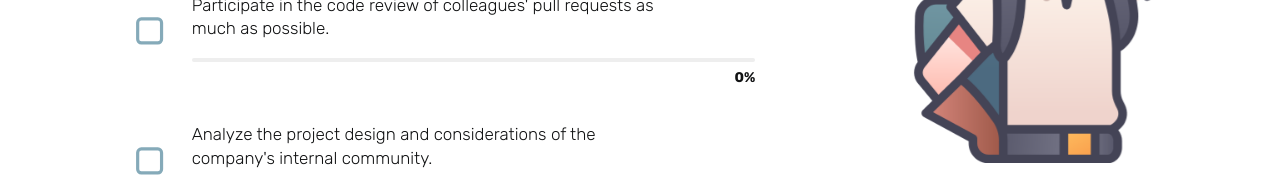
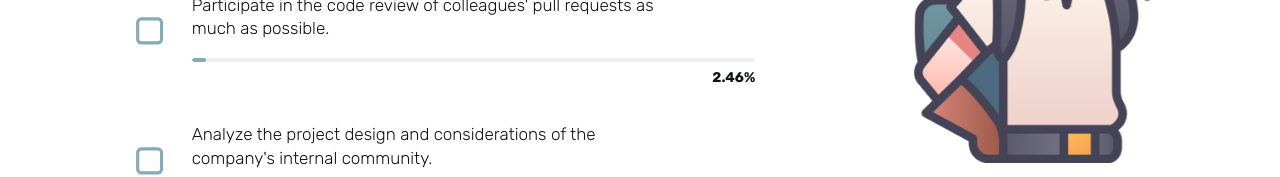
Before and after one commit to LQYld/promise-of-the-new-year, a Nuxt app: page /2024 in a window 1280 px wide. Shown: the part 637-814 px from the top of the page. Built offline with nearby package versions, Linux system fonts and the light colour scheme.

Commit message:
feat: Added percentage as calculation formula

```diff
--- a/pages/2024/index.vue
+++ b/pages/2024/index.vue
@@ -41,23 +41,23 @@ const workFlag = {
   flagList: [
     {
       value: "Participate in the code review of colleagues' pull requests as much as possible.",
-      percentage: 0
+      percentage: () => ((9/366)*100).toFixed(2)
     },
     {
       value: "Analyze the project design and considerations of the company's internal community.",
-      percentage: 0
+      percentage: () => ((9/366)*100).toFixed(2)
     },
     {
       value: "Spend over 50% of the time coding, over 20% of the time participating in business.",
-      percentage: 0
+      percentage: () => ((9/366)*100).toFixed(2)
     },
     {
       value: "Write documents in a timely manner to summarize and review every requirement.",
-      percentage: 0
+      percentage: () => ((9/366)*100).toFixed(2)
     },
     {
       value: 'At least promote one rank.',
-      percentage: 0
+      percentage: () => ((0/1)*100).toFixed(2)
     }
   ]
 }
@@ -67,19 +67,19 @@ const lifeFlag = {
   flagList: [
     {
       value: "Go back to your hometown several times and spend more time with your parents.",
-      percentage: 0
+      percentage: (0).toFixed(2)
     },
     {
       value: "Take a spontaneous trip in China and gain an in-depth understanding of the local customs and culture.",
-      percentage: 0
+      percentage: (0).toFixed(2)
     },
     {
       value: "Discard the previous lifestyle and pursue a comfortable and free attitude towards life.",
-      percentage: 0
+      percentage: () => ((9/366)*100).toFixed(2)
     },
     {
       value: "Organize several camping activities to relax the body and mind and get close to nature.",
-      percentage: 0
+      percentage: (0).toFixed(2)
     }
   ]
 }
@@ -93,27 +93,27 @@ const personalFlag = {
     },
     {
       value: "Publish more than 50 articles externally, with no restrictions on topics, in order to acquire a small number of subscribers.",
-      percentage: 0
+      percentage: () => ((0/50)*100).toFixed(2)
     },
     {
       value: "Continue to delve into front-end technology and become proficient in nodejs, java, sql, nginx, and docker.",
-      percentage: 0
+      percentage: () => (1/6*100).toFixed(2)
     },
     {
       value: "Read 24 books with no limitations on the scope, and summarize the insights and experiences.",
-      percentage: 0
+      percentage: () => (0/24*100).toFixed(2)
     },
     {
       value: "Summarize the front-end resume design tutorial and summarize the negotiation话术of hard and soft skills in the interview.",
-      percentage: 0
+      percentage: () => (0/1).toFixed(2)
     },
     {
       value: "Improve the ability to write true and false codes, and reflect the data structure design and algorithmic capabilities in programming.",
-      percentage: 0
+      percentage: () => (0/366*100).toFixed(2)
     },
     {
       value: "On the LeetCode platform, strive to complete all algorithmic problems of easy and medium difficulty.",
-      percentage: 0
+      percentage: () => (0/366*100).toFixed(2)
     },
     {
       value: "Strive to submit code on GitHub every day and turn all contribution values in 2024 green.",
@@ -121,19 +121,19 @@ const personalFlag = {
     },
     {
       value: "Finish learning the source code of Vue and React, and submit more than 10 technical PRs in the open source community, with no restrictions on projects.",
-      percentage: 0
+      percentage: () => (0/10*100).toFixed(2)
     },
     {
       value: "Try publishing works on media platforms, including but not limited to Douyin, Twitter, Xiaohongshu, YouTube, and Bilibili.",
-      percentage: 0
+      percentage: () => (0/1*100).toFixed(2)
     },
     {
       value: "Attempt to develop a side business and earn the first pot of gold. There are no restrictions on the direction or industry.",
-      percentage: 0
+      percentage: () => (0/1*100).toFixed(2)
     },
     {
       value: "Improve English proficiency to the level where I can directly read technical documents without frequently using translation tools.",
-      percentage: 0
+      percentage: () => (0/1*100).toFixed(2)
     }
   ]
 }
```
